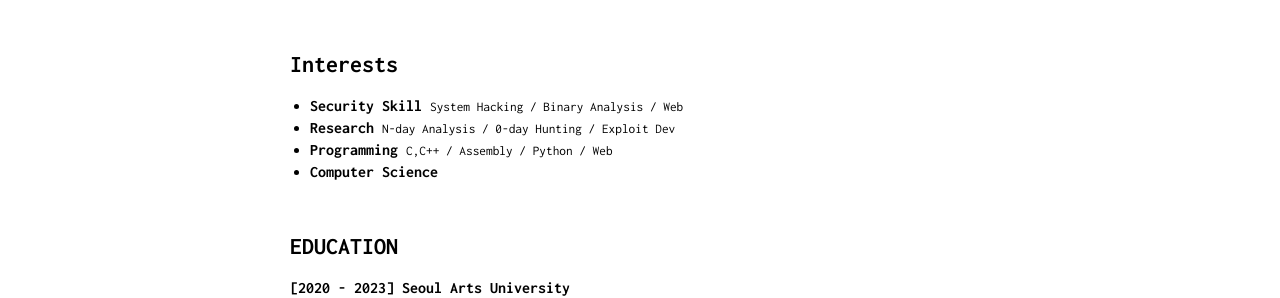
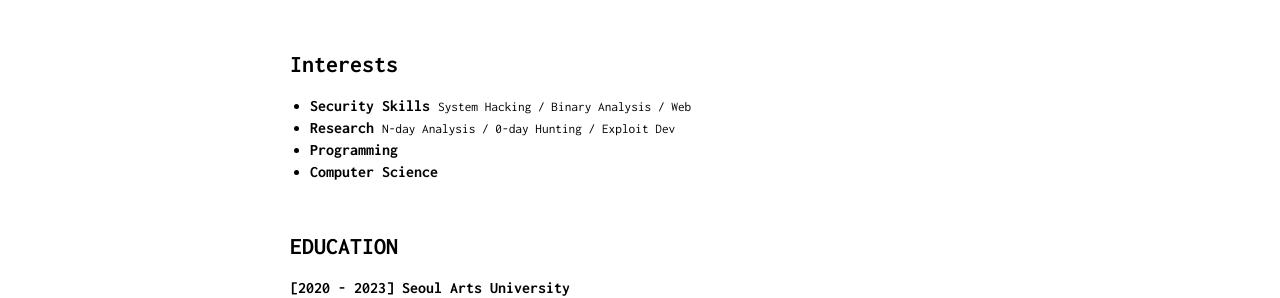
Before and after one commit to Bugeun/bugeun.github.io, a Jekyll site: the page built from index.md, in a window 1280 px wide. Shown: the part 344-642 px from the top of the page. Built offline with Jekyll 4.4.1, drawn with Linux system fonts in a browser that asks for light colours.

Commit message:
Update index.md

```diff
--- a/index.md
+++ b/index.md
@@ -30,7 +30,7 @@ Vulnerability Researcher
 <section>
         <ul>
           <li>
-          <b>Security Skill</b>
+          <b>Security Skills</b>
           <small>System Hacking / Binary Analysis / Web</small>
           </li>
           <li>
@@ -39,7 +39,6 @@ Vulnerability Researcher
           </li>
           <li>
           <b>Programming</b>
-          <small>C,C++ / Assembly / Python / Web</small>
           </li>
           <li>
           <b>Computer Science</b>
```
